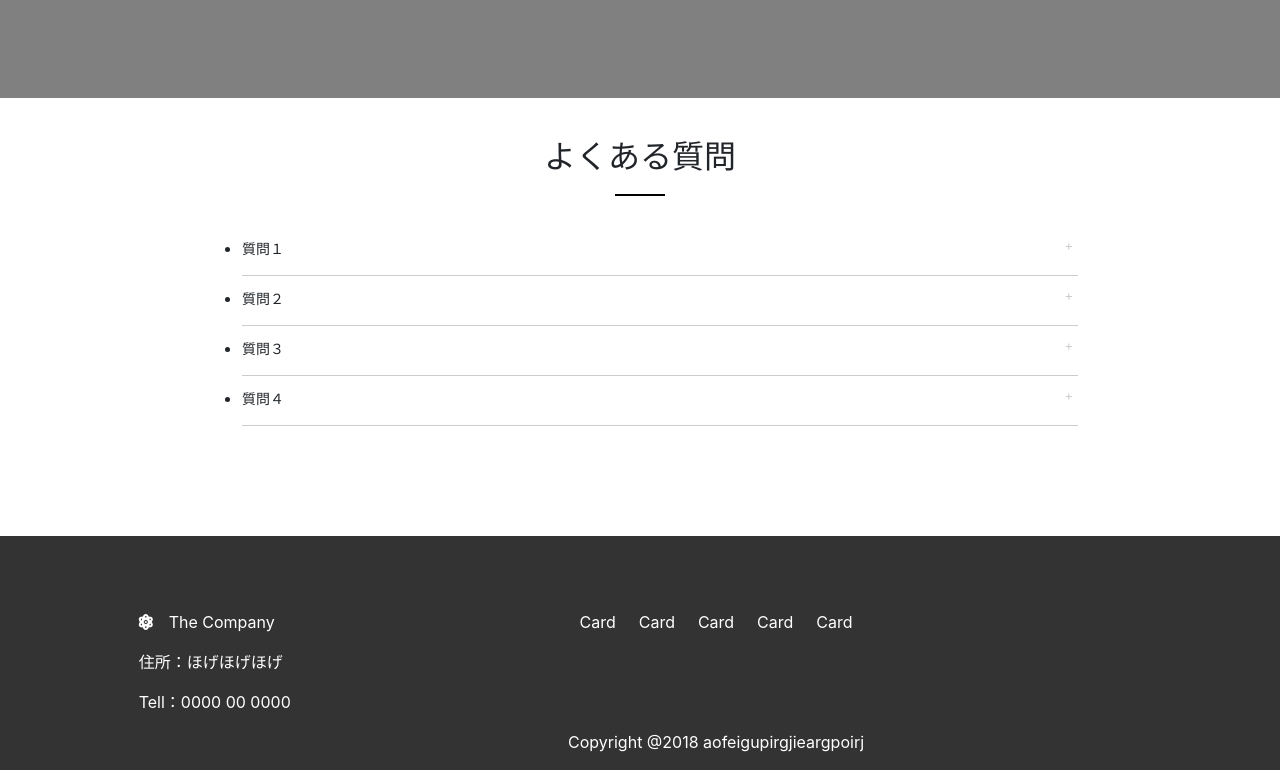
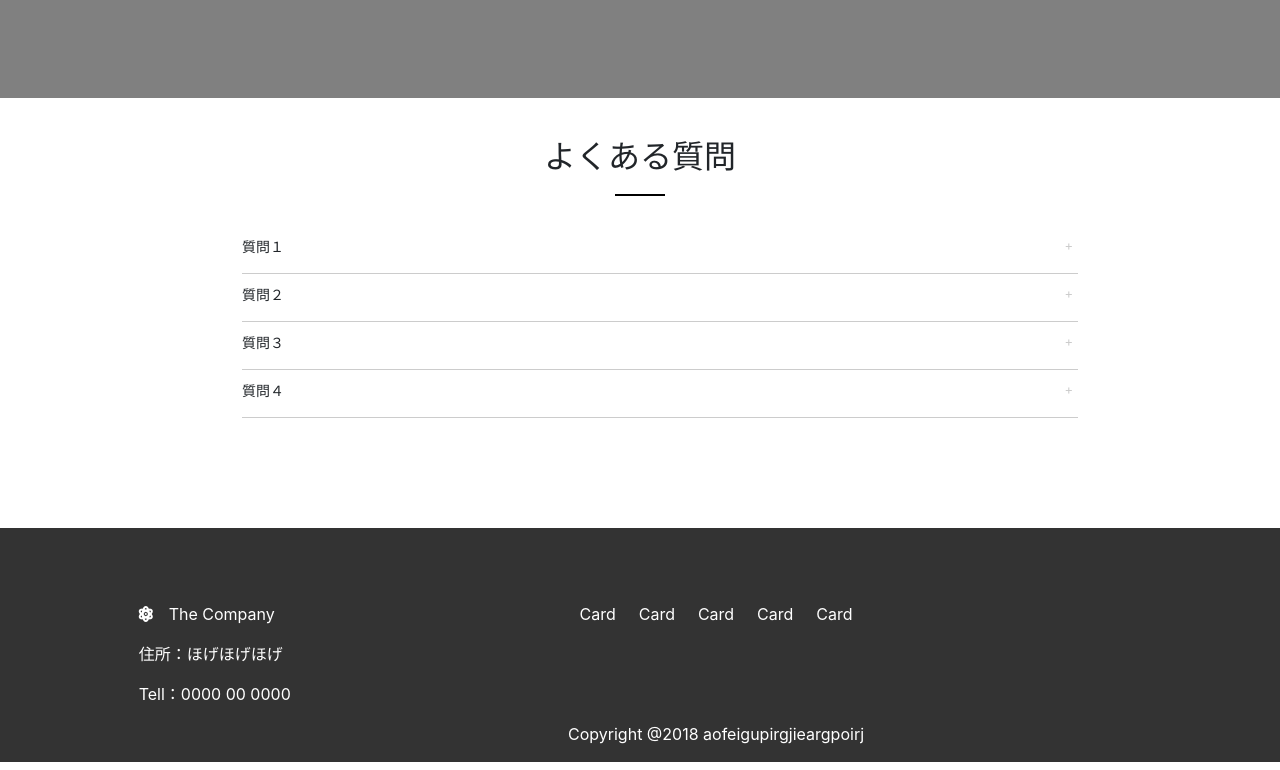
Before and after one commit to d2805b/portfolio, a plain HTML site: page index.html in a window 1280 px wide. Shown: the part 4358-5128 px from the top of the page. Drawn offline with nearby package versions, Linux system fonts and the light colour scheme.

Commit message:
Update style.css

```diff
--- a/style.css
+++ b/style.css
@@ -437,6 +437,9 @@ select[name="select"]{
 .faq-list-item p {
   font-size: 14px;
 }
+.faq > ul{
+ list-style: none;
+}
 .faq-list-item span {
   position:absolute;
   top:0;
```
